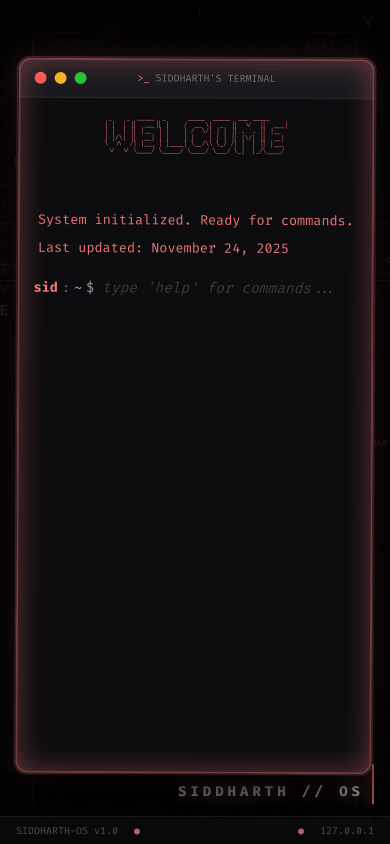
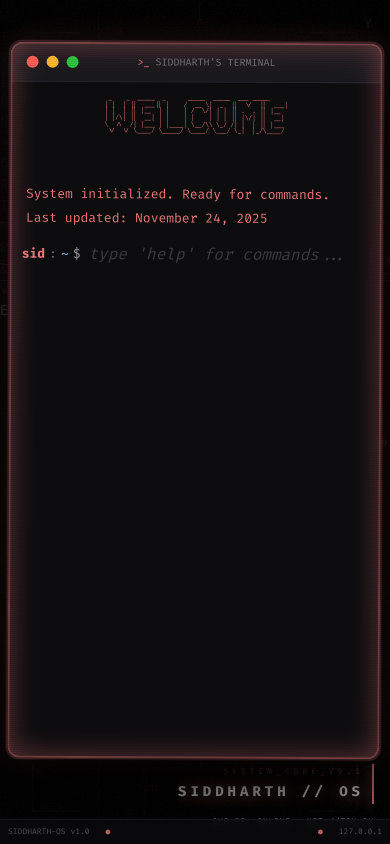
Before and after one commit to sidhu212/terminal-port, a React (Create React App) app: page / in a window 390 px wide. Built offline with nearby package versions, Linux system fonts and the light colour scheme.

Commit message:
responsive

```diff
--- a/public/index.html
+++ b/public/index.html
@@ -3,7 +3,7 @@
   <head>
     <meta charset="utf-8" />
     <link rel="icon" href="%PUBLIC_URL%/logo.png" />
-    <meta name="viewport" content="width=device-width, initial-scale=1" />
+    <meta name="viewport" content="width=device-width, initial-scale=1, maximum-scale=1, user-scalable=0" />
     <meta name="theme-color" content="#000000" />
     <meta
       name="description"
--- a/src/components/BootLoader.jsx
+++ b/src/components/BootLoader.jsx
@@ -35,7 +35,7 @@ const BootLoader = ({ onComplete }) => {
                     initial={{ opacity: 1 }}
                     exit={{ opacity: 0 }}
                     transition={{ duration: 0.5 }}
-                    className="flex flex-col items-start justify-center h-screen px-6 md:px-12 font-mono relative z-10"
+                    className="flex flex-col items-start justify-center h-[100dvh] w-full px-4 sm:px-6 md:px-12 font-mono relative z-10 mx-auto max-w-4xl"
                 >
                     <div
                         className="mb-8 text-2xl md:text-4xl font-bold tracking-widest"
--- a/src/components/Terminal.jsx
+++ b/src/components/Terminal.jsx
@@ -209,7 +209,7 @@ const Terminal = () => {
             initial={{ opacity: 0, y: 32 }}
             animate={{ opacity: 1, y: 0 }}
             transition={{ duration: 0.8, ease: 'easeOut' }}
-            className="relative z-10 w-full max-w-4xl h-[85vh] sm:h-[80vh] bg-[#0d0d0f] border rounded-xl overflow-hidden flex flex-col"
+            className="relative z-10 w-full max-w-4xl h-full max-h-[85dvh] sm:max-h-[80dvh] bg-[#0d0d0f] border rounded-xl overflow-hidden flex flex-col mx-auto shadow-2xl"
             style={{
                 borderColor: `${theme.accent}33`,
                 boxShadow: `0 30px 80px rgba(0,0,0,0.9), 0 0 0 1px ${theme.border}, 0 0 30px ${theme.glow1}`
@@ -242,7 +242,7 @@ const Terminal = () => {
                 <div className="w-8 md:w-16" />
             </div>
 
-            <div className="flex-grow overflow-y-auto scrollbar-hide p-4 md:p-6 text-[13.5px] md:text-[14.5px] leading-7 font-mono relative">
+            <div className="flex-grow overflow-y-auto overflow-x-hidden scrollbar-hide p-3 sm:p-4 md:p-6 text-[13px] sm:text-[13.5px] md:text-[14.5px] leading-6 sm:leading-7 font-mono relative pb-8 md:pb-6">
                 <GlitchHeader text={ASCII_HEADER_TEXT} color={theme.accent} />
                 <TerminalOutput history={history} />
                 <TerminalInput onSubmit={handleCommand} history={history} currentPath={currentPath} />
--- a/src/components/TerminalInput.jsx
+++ b/src/components/TerminalInput.jsx
@@ -53,7 +53,7 @@ const TerminalInput = ({ onSubmit, history, currentPath }) => {
 
     return (
         <div className="flex items-center gap-2 w-full mt-1">
-            <div className="flex items-center gap-1 flex-shrink-0">
+            <div className="flex items-center gap-1 flex-shrink-0 text-[13px] sm:text-[13.5px] md:text-[14.5px]">
                 <span style={{ color: theme.accent }} className="font-bold">
                     <span className="hidden xs:inline">siddharth@portfolio</span>
                     <span className="xs:hidden">sid</span>
@@ -72,7 +72,7 @@ const TerminalInput = ({ onSubmit, history, currentPath }) => {
                     onChange={e => setInput(e.target.value)}
                     onKeyDown={handleKeyDown}
                     placeholder="type 'help' for commands..."
-                    className="bg-transparent border-none outline-none text-white w-full font-mono caret-transparent text-[14.5px] placeholder:text-white/20 placeholder:italic"
+                    className="bg-transparent border-none outline-none text-white w-full font-mono caret-transparent text-[16px] md:text-[14.5px] placeholder:text-white/20 placeholder:italic"
                     autoFocus
                     spellCheck="false"
                     autoComplete="off"
--- a/src/data/commands.js
+++ b/src/data/commands.js
@@ -20,7 +20,7 @@ export const COMMANDS = {
 
 🛠️ System:
   neofetch      - System info (pretty)
-  theme         - Change terminal color theme
+  theme         - Change terminal color
   clear         - Clear terminal
   whoami        - Session information
   date          - Show current date
@@ -45,7 +45,7 @@ export const COMMANDS = {
       content: null,
    },
    theme: {
-        description: "change terminal color theme",
+      description: "change terminal color",
       content: `Available Themes:
 - coral (default)
 - matrix
--- a/src/index.css
+++ b/src/index.css
@@ -17,6 +17,7 @@
     height: 100%;
     width: 100%;
     cursor: none;
+    overscroll-behavior: none;
   }
 
   * {
--- a/src/pages/Home.jsx
+++ b/src/pages/Home.jsx
@@ -12,7 +12,7 @@ const Home = () => {
     const { theme } = useTheme();
 
     return (
-        <div className="relative min-h-screen bg-[#0d0d0f] font-mono overflow-hidden flex flex-col items-center justify-center cursor-none">
+        <div className="relative h-[100dvh] w-full bg-[#0d0d0f] font-mono overflow-hidden flex flex-col items-center justify-center cursor-none">
             {/* Dynamic Cursor */}
             <Cursor />
 
@@ -32,7 +32,7 @@ const Home = () => {
                         initial={{ opacity: 0, scale: 0.9 }}
                         animate={{ opacity: 1, scale: 1 }}
                         transition={{ duration: 0.8, ease: "circOut" }}
-                        className="w-full flex items-center justify-center px-4 py-8 relative z-10"
+                        className="w-full h-full flex items-center justify-center p-2 sm:p-4 md:p-8 pb-10 sm:pb-12 relative z-10"
                     >
                         {/* Parallax Float Background effect for terminal */}
                         <motion.div
@@ -45,7 +45,7 @@ const Home = () => {
                                 repeat: Infinity,
                                 ease: "easeInOut",
                             }}
-                            className="w-full max-w-4xl"
+                            className="w-full h-full max-w-4xl flex flex-col justify-center"
                         >
                             <Terminal />
                         </motion.div>
@@ -60,7 +60,7 @@ const Home = () => {
                         initial={{ opacity: 0, y: 10 }}
                         animate={{ opacity: 1, y: 0 }}
                         transition={{ delay: 1, duration: 0.6 }}
-                        className="fixed bottom-0 left-0 w-full px-4 py-1.5 bg-[#0d0d0f]/80 backdrop-blur-sm border-t border-white/[0.06] flex justify-between items-center text-[10px] md:text-xs text-white/30 font-mono z-20 pointer-events-none"
+                        className="fixed bottom-0 left-0 w-full px-2 sm:px-4 py-1.5 bg-[#0d0d0f]/80 backdrop-blur-sm border-t border-white/[0.06] flex justify-between items-center text-[8px] sm:text-[10px] md:text-xs text-white/30 font-mono z-20 pointer-events-none"
                     >
                         <div className="flex gap-4 md:gap-6">
                             <span>SIDDHARTH-OS v1.0</span>
```
Lines whose indentation alone changed are shown as unchanged.
